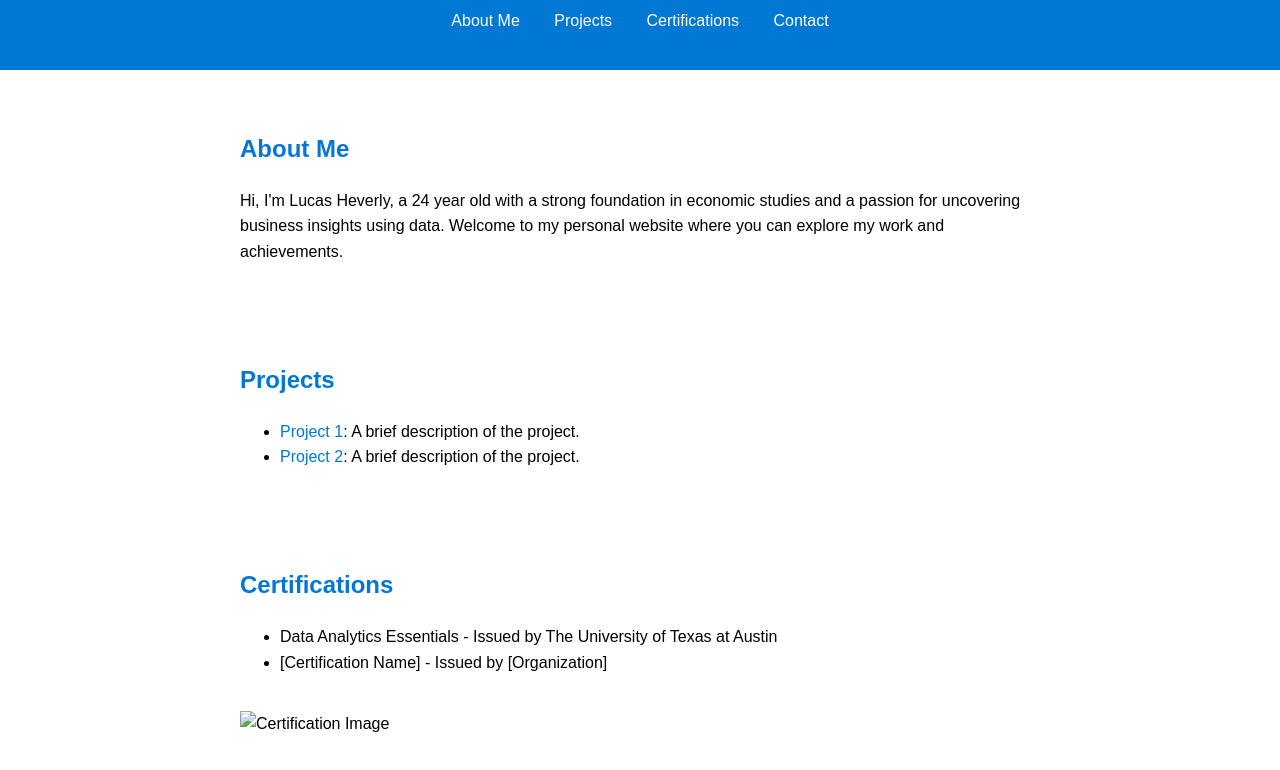
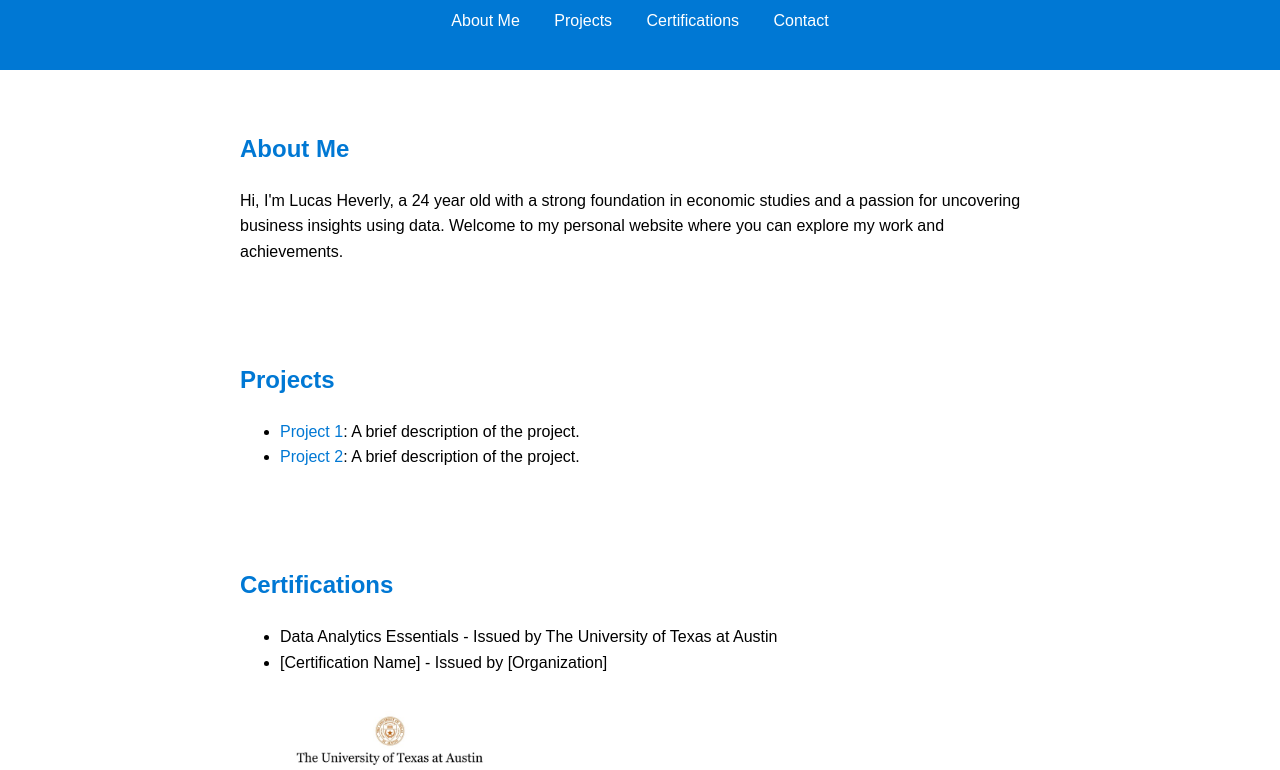
Before and after one commit to lheverly/lheverly.github.io, a plain HTML site: page index.html in a window 1280 px wide. Shown: the part 106-876 px from the top of the page. Drawn offline with Linux system fonts and the light colour scheme.

Commit message:
Update index.html

```diff
--- a/index.html
+++ b/index.html
@@ -38,7 +38,7 @@
             <li>Data Analytics Essentials - Issued by The University of Texas at Austin</li>
             <li>[Certification Name] - Issued by [Organization]</li>
         </ul>
-        <img src="ut-dae-certification.jpg" alt="Certification Image" style="width: 300px; height: auto; margin-top: 20px;">
+        <img src="ut-dae-certificate.jpg" alt="Certification Image" style="width: 300px; height: auto; margin-top: 20px;">
     </section>
 
     <section id="contact">
```
